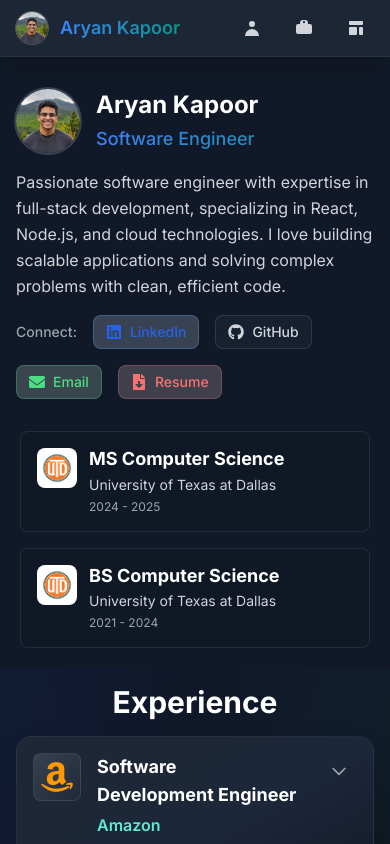
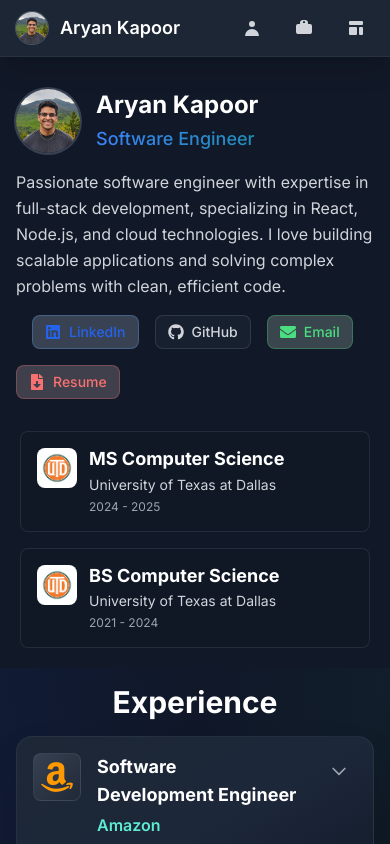
Before and after one commit to aryankapoorr/Personal-Website, a React (Vite) app: page / in a window 390 px wide. Shown: the top 844 px of the page. Built offline with nearby package versions, Linux system fonts and the light colour scheme.

Commit message:
minor styling, website pfp

```diff
--- a/index.html
+++ b/index.html
@@ -2,7 +2,7 @@
 <html lang="en">
   <head>
     <meta charset="UTF-8" />
-    <link rel="icon" type="image/svg+xml" href="/vite.svg" />
+    <link rel="icon" type="image/svg+xml" href="/src/assets/aryan.jpeg" />
     <meta name="viewport" content="width=device-width, initial-scale=1.0" />
     <title>aryankapoorwebsite</title>
   </head>
--- a/src/App.jsx
+++ b/src/App.jsx
@@ -39,7 +39,7 @@
                     }}
                   />
                 </div>
-                <h1 className={`text-lg sm:text-xl md:text-2xl font-semibold bg-gradient-to-r from-blue-500 to-teal-600 bg-clip-text text-transparent ${getResponsiveClasses('typography')}`}>
+                <h1 className={`text-lg sm:text-xl md:text-2xl font-semibold text-white ${getResponsiveClasses('typography')}`}>
                   Aryan Kapoor
                 </h1>
               </div>
--- a/src/components/sections/Hero.jsx
+++ b/src/components/sections/Hero.jsx
@@ -255,7 +255,7 @@
                       className="flex items-center gap-4 flex-wrap"
                       variants={itemVariants}
                     >
-                      <span className="text-sm text-gray-400 font-medium">Connect:</span>
+                      <span className="text-sm text-gray-400 font-medium"></span>
                       {professionalLinks.map((link, index) => {
                         const IconComponent = iconMap[link.icon];
                         const colorClasses = colorMap[link.id] || 'text-gray-300 bg-gray-800/50 hover:bg-gray-700/50 border-gray-600/50 hover:border-gray-500/50';
```
